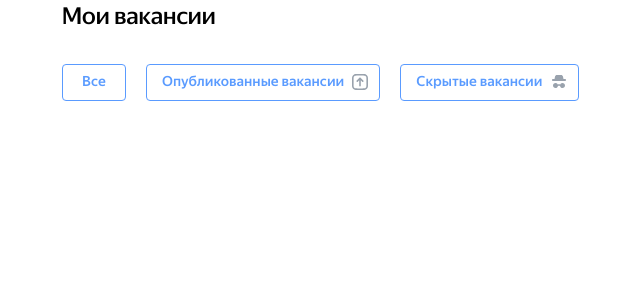
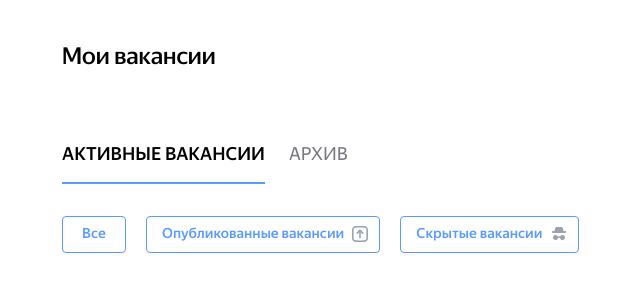
Before and after one commit to MostBridge/Frontend, a React (Vite) app: page / in a window 1280 px wide. Shown: the top 300 px of the page, without its empty margins (200-840 px from the left). Built offline with nearby package versions, Linux system fonts and the light colour scheme.

Commit message:
feature: to add title and tabs

```diff
--- a/src/App.tsx
+++ b/src/App.tsx
@@ -28,19 +28,19 @@ const theme = createTheme({
   },
 
   typography: {
-    fontFamily: "'YS Text', sans-serif",
+    fontFamily: "'YS Text'",
     h1: {
-      fontFamily: "'YS Display', sans-serif",
+      fontFamily: "'YS Display'",
       fontSize: 34,
       lineHeight: '40px',
     },
     h2: {
-      fontFamily: "'YS Display', sans-serif",
+      fontFamily: "'YS Display'",
       fontSize: 24,
       lineHeight: '32px',
     },
     h3: {
-      fontFamily: "'YS Display', sans-serif",
+      fontFamily: "'YS Display'",
       fontSize: 20,
       lineHeight: '24px',
     },
--- a/src/pages/Vacancies/Vacancies.module.css
+++ b/src/pages/Vacancies/Vacancies.module.css
@@ -1,12 +1,34 @@
 .vacancies {
     max-width: 756px;
     margin: 0 auto;
+    margin-top: 40px;
 }
 
 .vacancies__title {
     padding-bottom: 32px;
+    font-weight: 500;
+    line-height: 32px;
 }
 
 .button {
     margin-right: 20px;
 }
+
+.vacancies__tabs {
+    margin: 32px 0;
+}
+
+.vacancies__tab {
+    padding-left: 0;
+    padding-right: 0;
+    padding-top: 0;
+    min-width: 0;
+    margin-right: 24px;
+    font-size: 18px;
+    line-height: 24px;
+    font-weight: 400;
+}
+
+.tabItem :global(.Mui-selected) {
+    font-weight: 500;
+}
--- a/src/pages/Vacancies/Vacancies.tsx
+++ b/src/pages/Vacancies/Vacancies.tsx
@@ -1,31 +1,33 @@
-import {Typography, useTheme, Stack } from '@mui/material';
+import {Typography, Stack, Tabs, Tab} from '@mui/material';
 import styles from './Vacancies.module.css';
 import UpIcon from '@assets/images/up.svg';
 import Strange from '@assets/images/strange.svg';
 import Button from '@components/Button/Button';
+import { useState } from 'react';
 
 const Vacancies = () => {
-  const theme = useTheme();
 
-  const h1Style = {
-    ...theme.typography.h2,
-    fontWeight: theme.typography.fontWeightMedium,
+  const [value, setValue] = useState(0);
+
+  const handleChange = (event: React.SyntheticEvent, newValue: number) => {
+    setValue(newValue);
   };
 
-  const buttonStyle = {
-    ...theme.typography.h2,
-    borderColor: theme.palette.primary.main,
-    color: theme.palette.primary.contrastText,
-    fontWeight: 500,
-  };
-
-  console.log(theme);
   return (
     <main>
       <div className={styles.vacancies}>
-      <Typography style={h1Style} className={styles.vacancies__title} variant="h2" component="h1">
+      <Typography className={styles.vacancies__title} variant="h2" component="h1">
            Мои вакансии
       </Typography>
+
+      <Tabs className={styles.vacancies__tabs} value={value} onChange={handleChange} aria-label="tabs">
+      <Tab
+       style={{ color: value === 0 ? 'black' : '#797981', fontWeight: value === 0 ? 500 : 400}}
+      className={styles.vacancies__tab} label="Активные вакансии" />
+      <Tab
+       style={{ color: value === 1 ? 'black' : '#797981',  fontWeight: value === 1 ? 500 : 400 }}
+      className={styles.vacancies__tab} label="Архив" />
+    </Tabs>
 
       <Stack direction="row" spacing={2.5}>
         <Button variant="outlined">
```
Also changed, not shown: src/assets/styles/fonts/YS.Display-Medium.woff2. Lines whose indentation alone changed are shown as unchanged.
